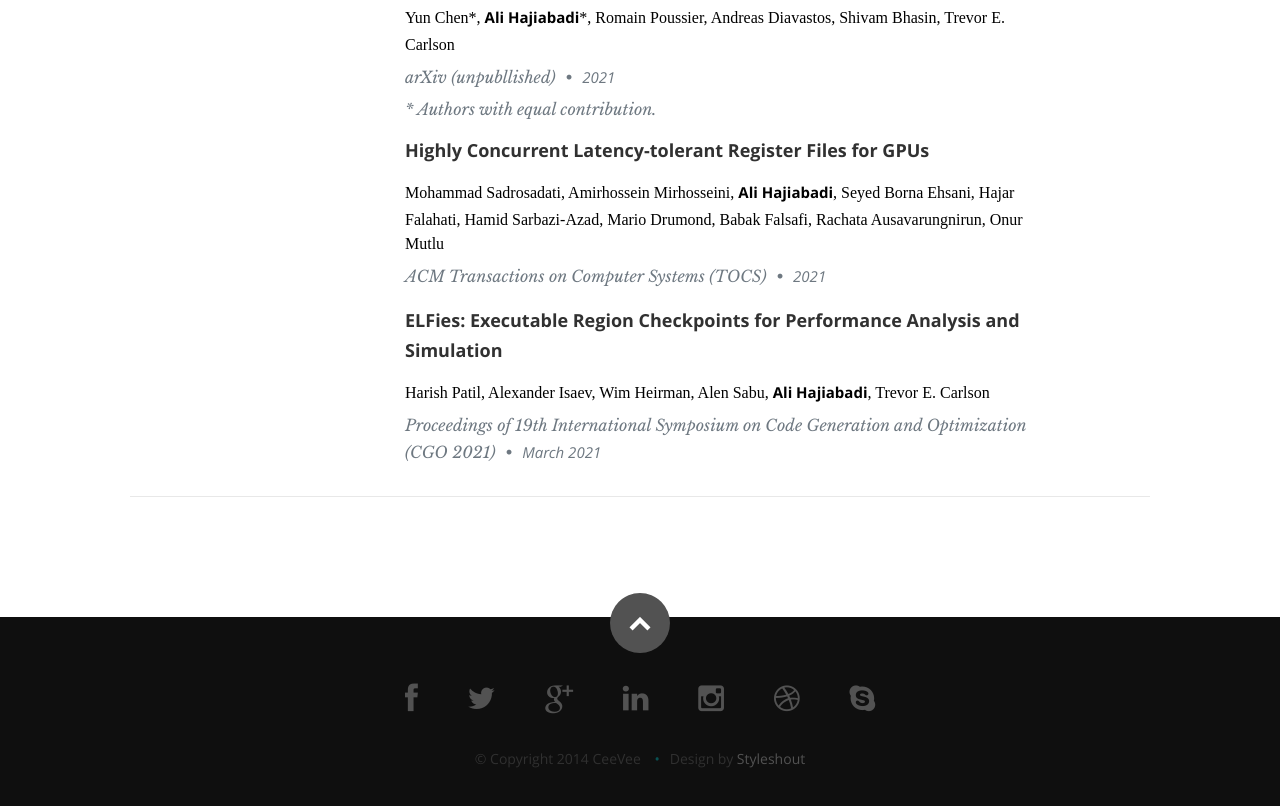
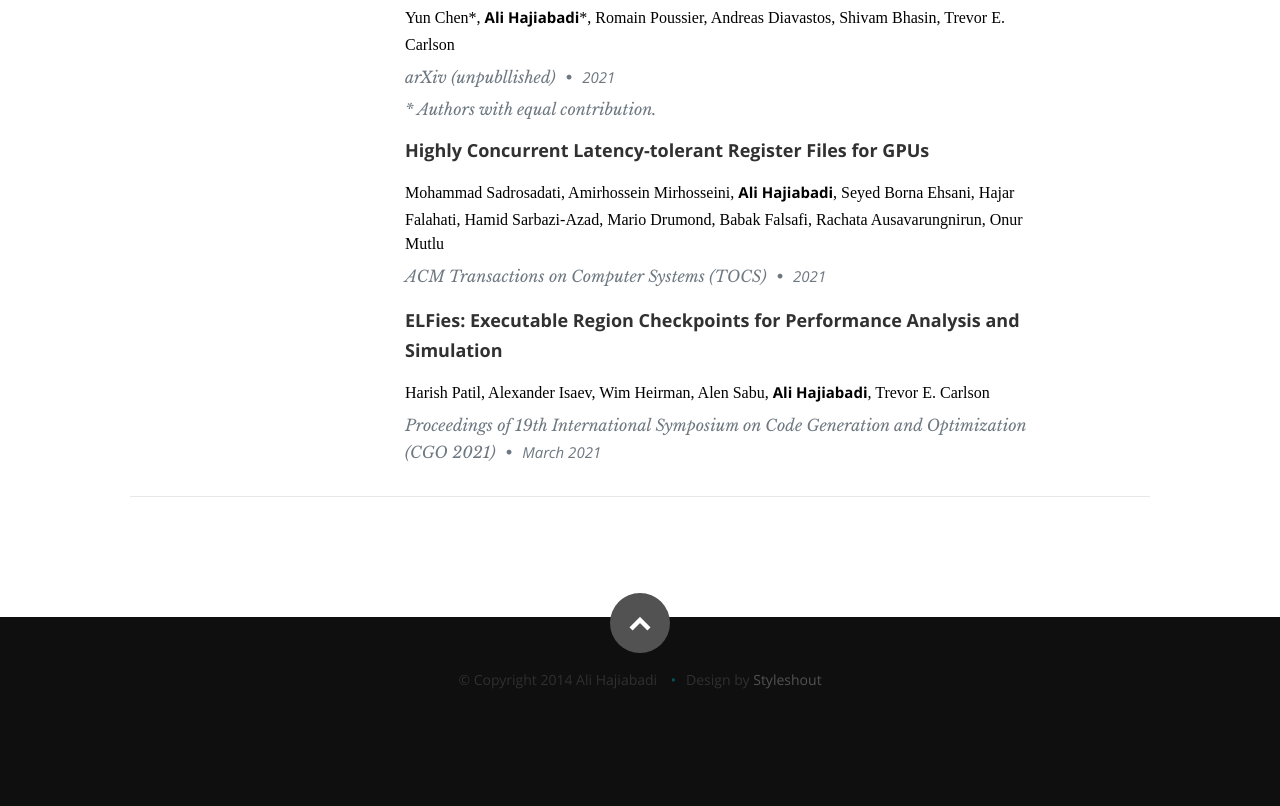
Before and after one commit to hajiabadi/hajiabadi.github.io, a plain HTML site: page index.html in a window 1280 px wide. Shown: the part 2959-3765 px from the top of the page. After the commit the page ends 3702 px from the top, so only its background shows below. Drawn offline with nearby package versions, Linux system fonts and the light colour scheme.

Commit message:
Update index.html

```diff
--- a/index.html
+++ b/index.html
@@ -292,18 +292,8 @@
 
          <div class="twelve columns">
 
-            <ul class="social-links">
-               <li><a href="#"><i class="fa fa-facebook"></i></a></li>
-               <li><a href="#"><i class="fa fa-twitter"></i></a></li>
-               <li><a href="#"><i class="fa fa-google-plus"></i></a></li>
-               <li><a href="#"><i class="fa fa-linkedin"></i></a></li>
-               <li><a href="#"><i class="fa fa-instagram"></i></a></li>
-               <li><a href="#"><i class="fa fa-dribbble"></i></a></li>
-               <li><a href="#"><i class="fa fa-skype"></i></a></li>
-            </ul>
-
             <ul class="copyright">
-               <li>&copy; Copyright 2014 CeeVee</li>
+               <li>&copy; Copyright 2014 Ali Hajiabadi</li>
                <li>Design by <a href="http://www.styleshout.com/" title="Styleshout" target="_blank">Styleshout</a></li>
             </ul>
 
```
